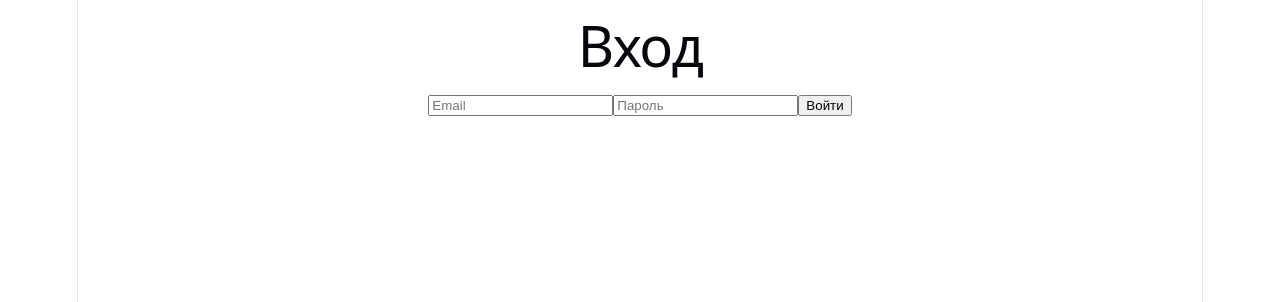
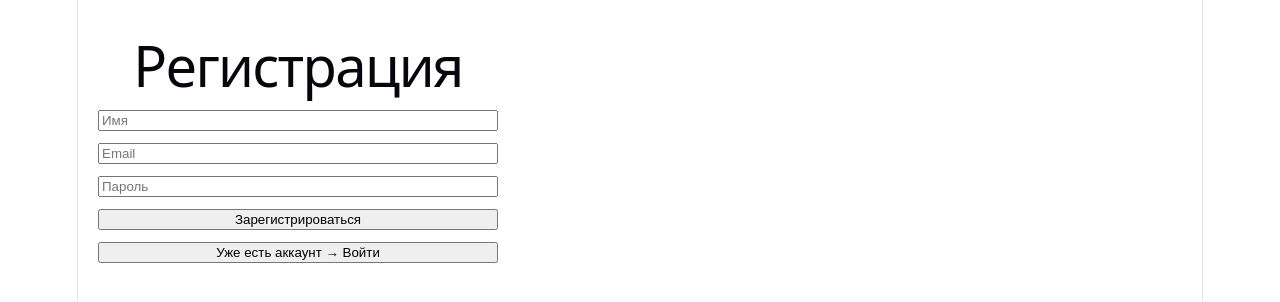
Before and after one commit to Holester1n/task-manager, a React (Vite) app in the folder frontend/: page /register in a window 1280 px wide. Before the commit this address led to /login. Shown: the top 302 px of the page. Built offline with nearby package versions, Linux system fonts and the light colour scheme.

Commit message:
register page added

```diff
--- a/frontend/src/App.tsx
+++ b/frontend/src/App.tsx
@@ -1,22 +1,33 @@
 import { BrowserRouter, Routes, Route, Navigate } from "react-router-dom"
+import React from "react"
 import LoginPage from "./pages/LoginPage"
 import ChangesPage from "./pages/ChangesPage"
 import NewChangePage from "./pages/NewChangePage"
 import SystemsPage from "./pages/SystemsPage"
 import ProfilePage from "./pages/ProfilePage"
+import RegisterPage from "./pages/RegisterPage"
+
+function PrivateRoute({ children }: { children: React.ReactNode }) {
+  const token = localStorage.getItem("token")
+  return token ? <>{children}</> : <Navigate to="/login" />
+}
+
+function PublicRoute({ children }: { children: React.ReactNode }) {
+  const token = localStorage.getItem("token")
+  return !token ? <>{children}</> : <Navigate to="/changes" />
+}
 
 function App() {
-  const token = localStorage.getItem("token")
-
   return (
     <BrowserRouter>
       <Routes>
-        <Route path="/login" element={<LoginPage />} />
-        <Route path="/changes" element={<ChangesPage />} />
-        <Route path="/changes/new" element={<NewChangePage />} />
-        <Route path="/systems" element={<SystemsPage />} />
-        <Route path="/profile" element={<ProfilePage />} />
-        <Route path="*" element={<Navigate to={token ? "/changes" : "/login"} />} />
+        <Route path="/login" element={<PublicRoute><LoginPage /></PublicRoute>} />
+        <Route path="/register" element={<PublicRoute><RegisterPage /></PublicRoute>} />
+        <Route path="/changes" element={<PrivateRoute><ChangesPage /></PrivateRoute>} />
+        <Route path="/changes/new" element={<PrivateRoute><NewChangePage /></PrivateRoute>} />
+        <Route path="/systems" element={<PrivateRoute><SystemsPage /></PrivateRoute>} />
+        <Route path="/profile" element={<PrivateRoute><ProfilePage /></PrivateRoute>} />
+        <Route path="*" element={<Navigate to="/login" />} />
       </Routes>
     </BrowserRouter>
   )
--- a/frontend/src/pages/LoginPage.tsx
+++ b/frontend/src/pages/LoginPage.tsx
@@ -23,21 +23,24 @@ export default function LoginPage() {
     <div>
       <h1>Вход</h1>
       {error && <p style={{ color: "red" }}>{error}</p>}
-      <form onSubmit={handleSubmit}>
+      <div style={{ display: "flex", gap: "12px" }}>
         <input
           type="email"
           placeholder="Email"
           value={email}
+
           onChange={(e) => setEmail(e.target.value)}
         />
         <input
           type="password"
           placeholder="Пароль"
           value={password}
+
           onChange={(e) => setPassword(e.target.value)}
         />
-        <button type="submit">Войти</button>
-      </form>
+        <button type="button" onClick={handleSubmit}>Войти</button>
+        <button type="button" onClick={() => navigate("/register")}>Нет аккаунта → Зарегистрироваться</button>
+      </div>
     </div>
   )
 }
--- /dev/null
+++ b/frontend/src/pages/RegisterPage.tsx
@@ -0,0 +1,55 @@
+import { useState } from "react"
+import { useNavigate } from "react-router-dom"
+import { register, login } from "../api/auth"
+
+export default function RegisterPage() {
+  const [name, setName] = useState("")
+  const [email, setEmail] = useState("")
+  const [password, setPassword] = useState("")
+  const [error, setError] = useState("")
+  const navigate = useNavigate()
+
+  const handleSubmit = async () => {
+    if (!name || !email || !password) {
+      setError("Заполни все поля")
+      return
+    }
+    try {
+      await register(name, email, password)
+      const token = await login(email, password)
+      localStorage.setItem("token", token.access_token)
+      navigate("/changes")
+    } catch {
+      setError("Ошибка регистрации — возможно email уже занят")
+    }
+  }
+
+  return (
+    <div style={{ padding: "20px", maxWidth: "400px" }}>
+      <h1>Регистрация</h1>
+      {error && <p style={{ color: "red" }}>{error}</p>}
+
+      <div style={{ display: "flex", flexDirection: "column", gap: "12px" }}>
+        <input
+          placeholder="Имя"
+          value={name}
+          onChange={(e) => setName(e.target.value)}
+        />
+        <input
+          type="email"
+          placeholder="Email"
+          value={email}
+          onChange={(e) => setEmail(e.target.value)}
+        />
+        <input
+          type="password"
+          placeholder="Пароль"
+          value={password}
+          onChange={(e) => setPassword(e.target.value)}
+        />
+        <button onClick={handleSubmit}>Зарегистрироваться</button>
+        <button onClick={() => navigate("/login")}>Уже есть аккаунт → Войти</button>
+      </div>
+    </div>
+  )
+}
```
